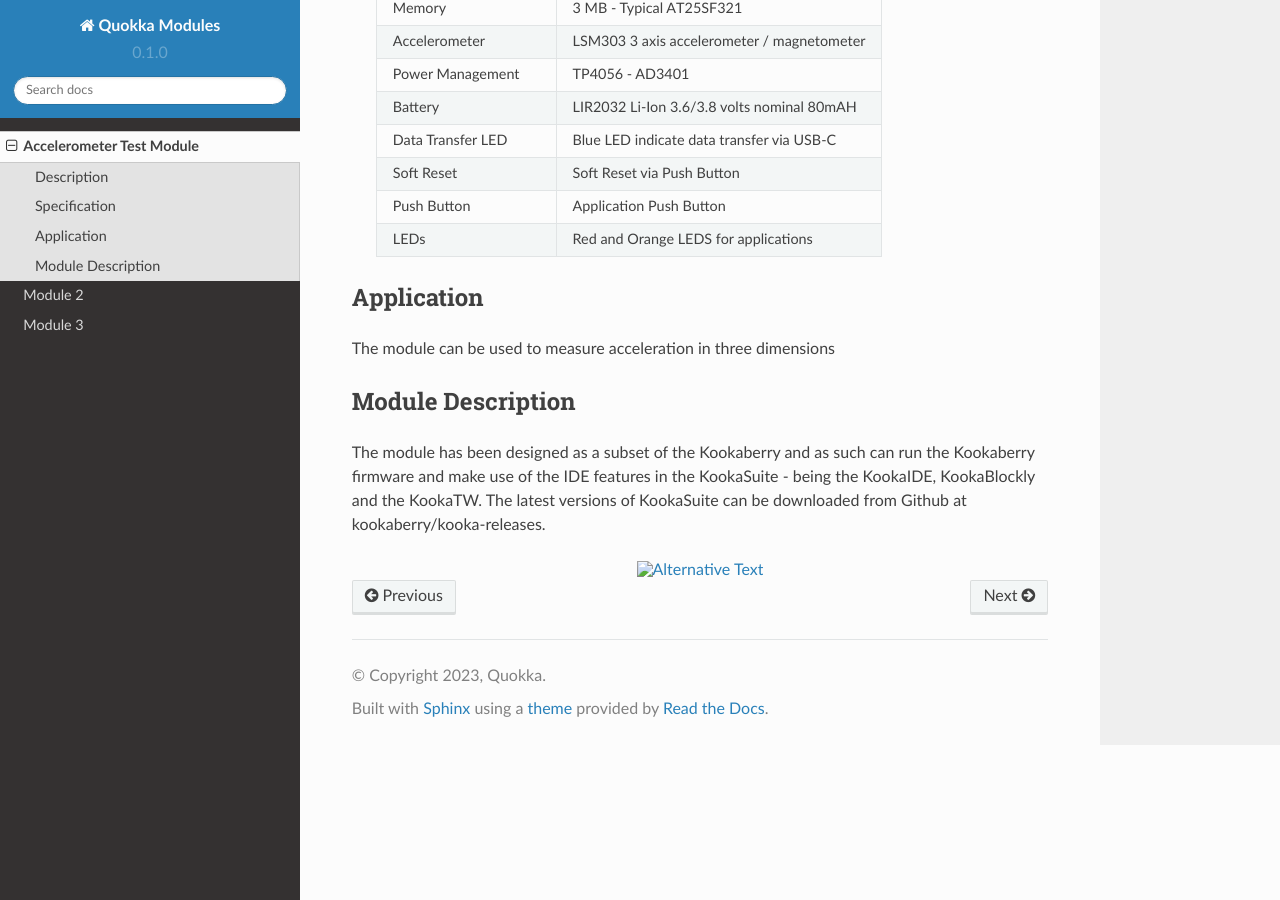
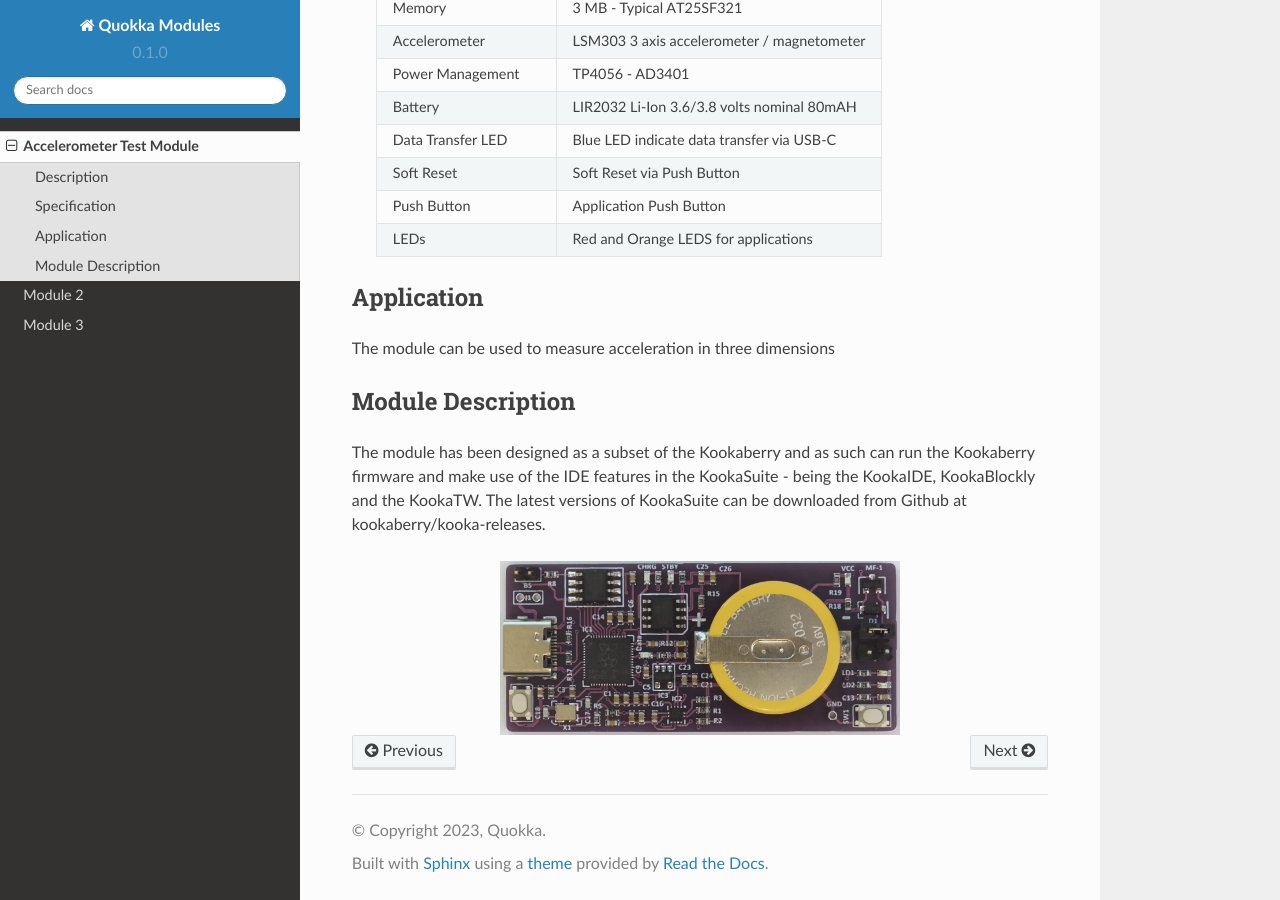
Before and after one commit to JulianDinsdale/Quokka-Modules, a Sphinx documentation site: the page built from docs/source/Acc_Test_Mod.rst, in a window 1280 px wide and 900 px high, scrolled down 806 px. Built offline with Sphinx 7.4.7 and the Read the Docs theme 2.0.0, drawn with Linux system fonts in a browser that asks for light colours.

Commit message:
temp change png file

```diff
--- a/docs/source/Acc_Test_Mod.rst
+++ b/docs/source/Acc_Test_Mod.rst
@@ -72,7 +72,7 @@ kookaberry/kooka-releases.
 
 
 
-.. figure:: images/Acc_Test_Layout.png
+.. figure:: images/AccModule.png
     :width: 400
     :align: center
     :alt: Alternative Text
```
